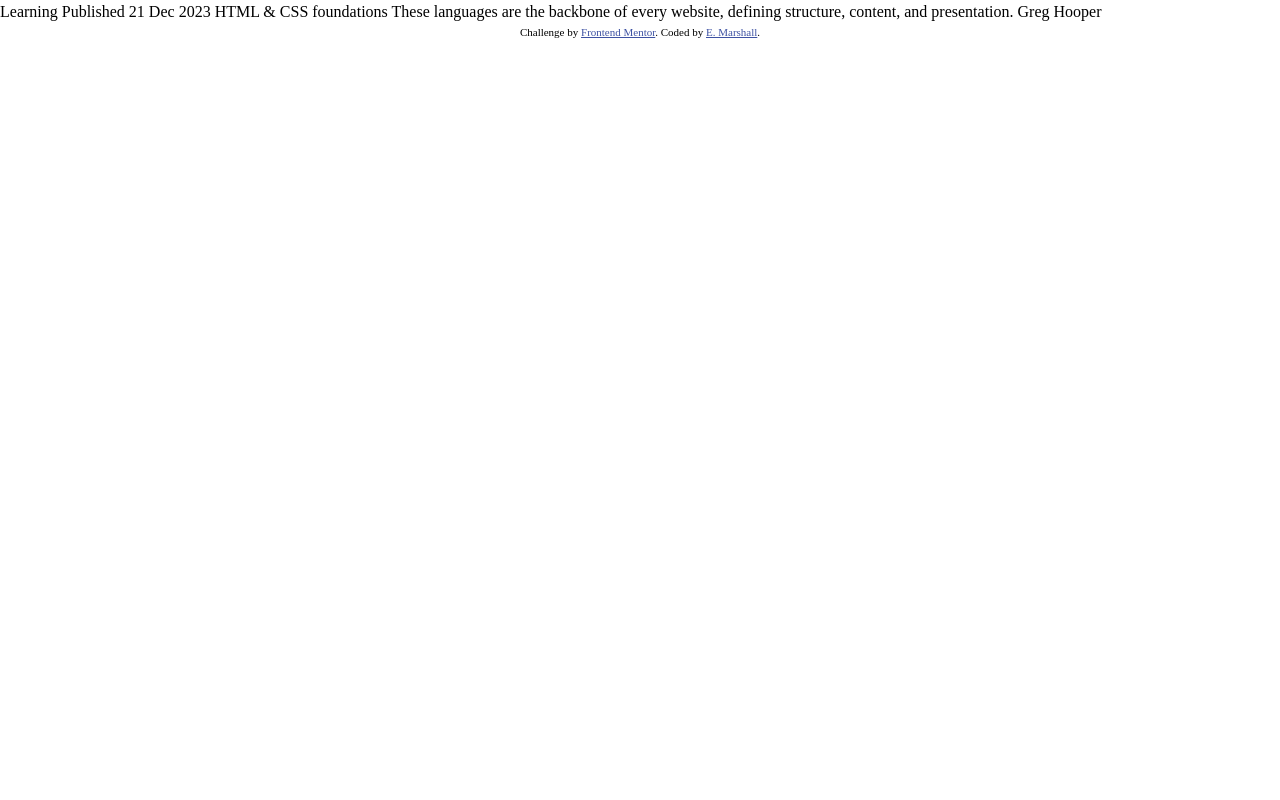
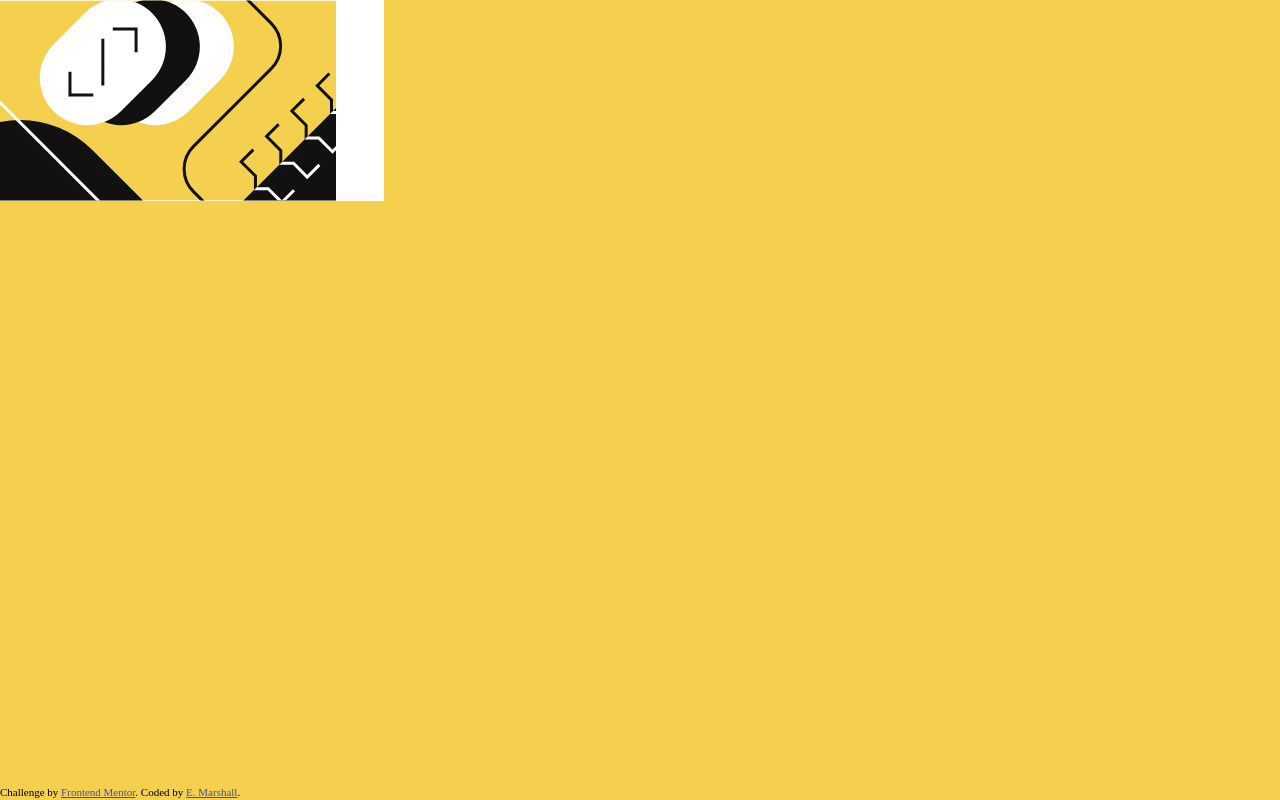
Before and after one commit to CalderonVasquez/blog-preview-card, a plain HTML site: page index.html in a window 1280 px wide. Drawn offline with Linux system fonts and the light colour scheme.

Commit message:
add customer properties add header add image

```diff
--- a/index.html
+++ b/index.html
@@ -11,8 +11,23 @@
 
 </head>
 <body>
+  <main>
+    <header class="blog-preview-header">
+      <img src="assets/images/illustration-article.svg" alt="abstract yellow black and white design pattern illustration" class="blog-preview-img">
+    </header>
 
-  Learning
+  </main>
+  <footer>
+    <div class="attribution">
+      Challenge by <a href="https://www.frontendmentor.io?ref=challenge" target="_blank">Frontend Mentor</a>.
+      Coded by <a href="#">E. Marshall</a>.
+    </div>
+  </footer>
+</body>
+
+</html>
+
+<!--  Learning
 
   Published 21 Dec 2023
 
@@ -22,9 +37,4 @@
 
   Greg Hooper
 
-  <div class="attribution">
-    Challenge by <a href="https://www.frontendmentor.io?ref=challenge" target="_blank">Frontend Mentor</a>.
-    Coded by <a href="#">E. Marshall</a>.
-  </div>
-</body>
-</html>
+  -->
--- a/styles.css
+++ b/styles.css
@@ -9,7 +9,7 @@
 body {
   line-height: 1.5;
   -webkit-font-smoothing: antialiased;
-  font-size: 1rem;
+  background-color: var(--primary-yellow);
 }
 img, picture, video, canvas, svg {
   display: block;
@@ -31,6 +31,11 @@ p, h1, h2, h3, h4, h5, h6 {
   --neutral-grey: hsl(0, 0%, 50%);
   --neutral-black: hsl(0, 0%, 7%);
 
+/* fonts */
+  --font-size-small: 0.875rem;
+  --font-size-medium: 1rem;
+  --font-size-large: 1.5rem;
+
   /* font-weights */
   --font-weight-regular: 500;
   --font-weight-bold: 800;
@@ -42,6 +47,11 @@ p, h1, h2, h3, h4, h5, h6 {
   src: url(assets/fonts/Figtree-VariableFont_wght.ttf) format('truetype');
   font-weight: var(--font-weight);
   font-style: italic;
+}
+main {
+  width: 100%;
+  max-width: 24rem;
+  background-color: var(--neutral-white);
 }
 
 
@@ -58,6 +68,10 @@ p, h1, h2, h3, h4, h5, h6 {
 
 
 
+footer {
+  position: fixed;
+  bottom: 0;
+}
 .attribution {
   font-size: 11px; text-align: center;
 }
```
